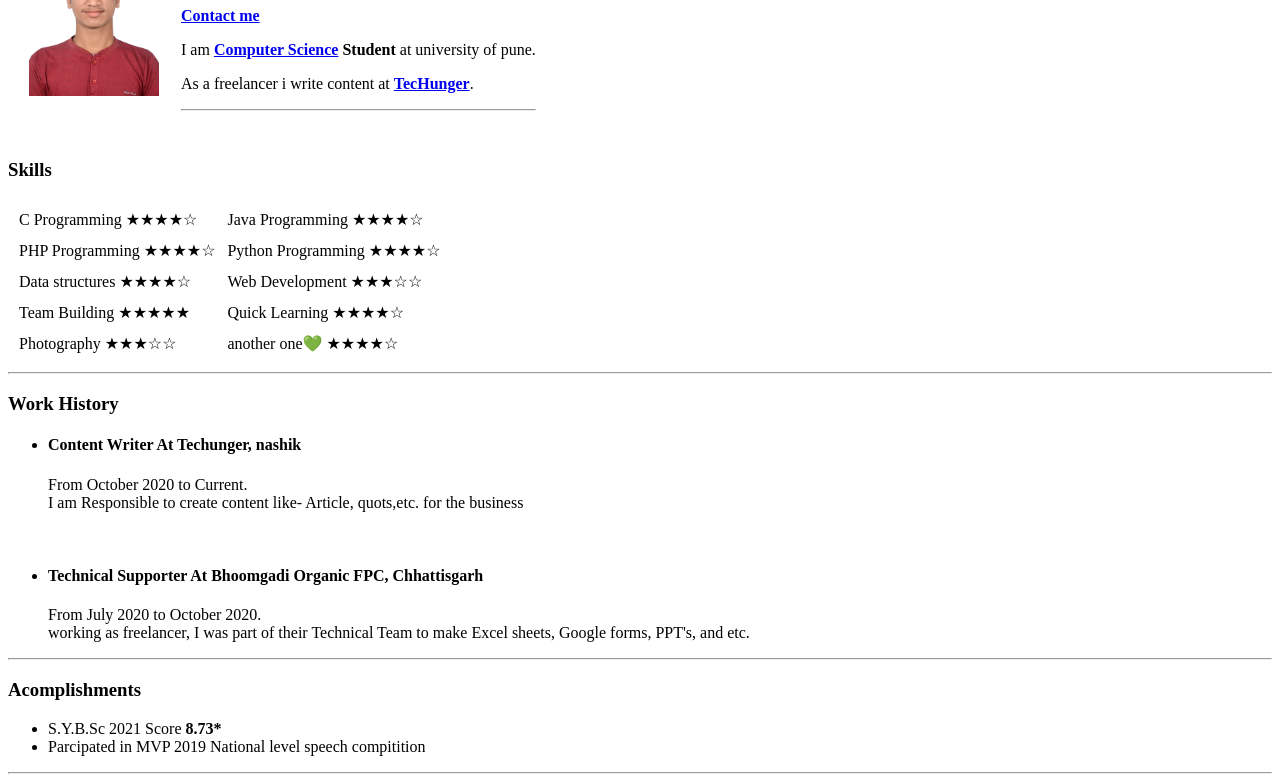
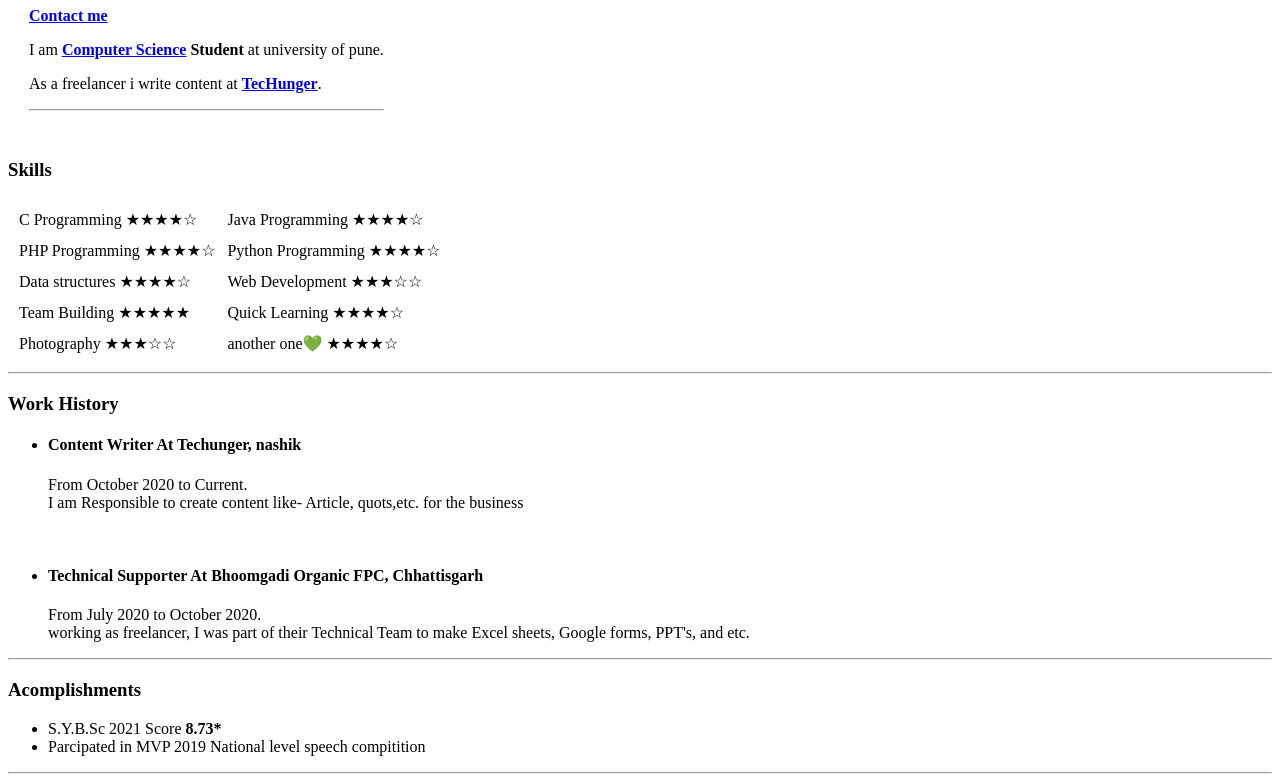
Before and after one commit to tejasranbawale/cv, a plain HTML site: page index.html in a window 1280 px wide. Shown: the part 102-884 px from the top of the page. Drawn offline with Linux system fonts and the light colour scheme; files whose address does not match are found by name.

Commit message:
Update index.html

```diff
--- a/index.html
+++ b/index.html
@@ -11,7 +11,7 @@
 
 
     <tr>
-      <td><img alt="tejas" src="C:\Users\Lenovo\Desktop\web development\Tejas Ranbavle.jpg" height="150px" width="130px" /></td>
+      <!-- <td><img alt="tejas" src="C:\Users\Lenovo\Desktop\web development\Tejas Ranbavle.jpg" height="150px" width="130px" /></td>-->
       <td>
         <h1>Tejas Ranbawale</h1>
         <p><strong><a href="contact.html">Contact me</a></strong><br></p>
```
